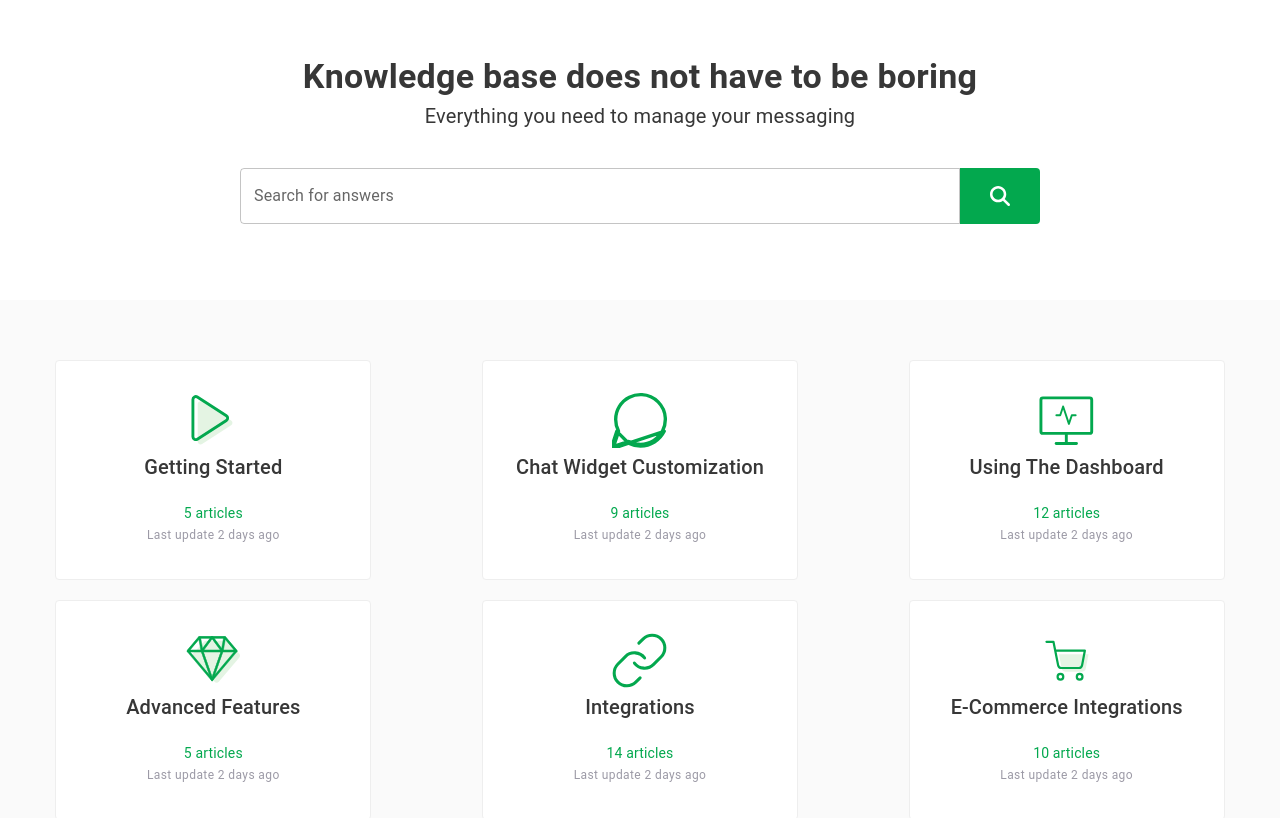
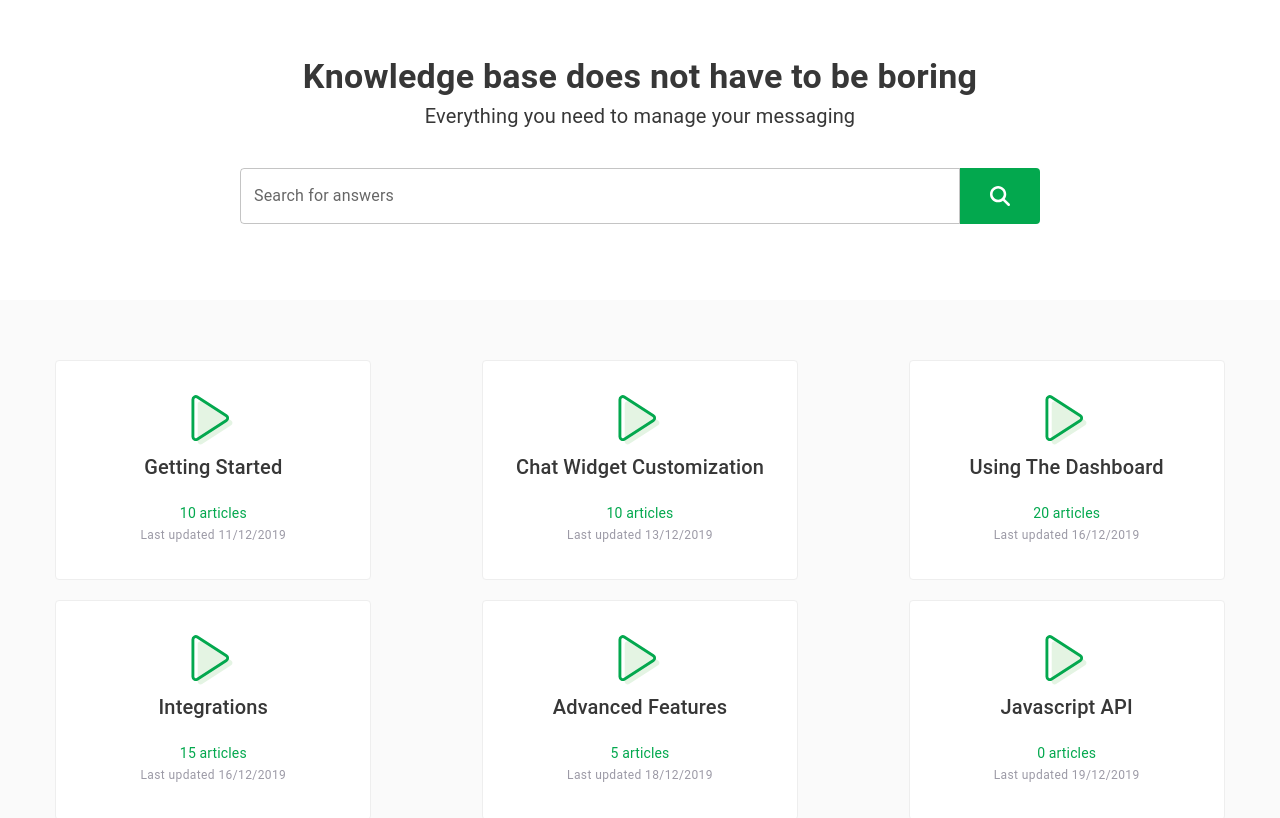
Before and after one commit to DevLukeHere/nextjs-knowledge-base, a Next.js app: page / in a window 1280 px wide. Shown: the top 818 px of the page. Built offline with nearby package versions, Linux system fonts and the light colour scheme.

Commit message:
feat: call categories api

```diff
--- /dev/null
+++ b/app/api/articles/route.ts
@@ -0,0 +1,6 @@
+import { NextResponse } from "next/server";
+import localData from "../../../json/data.json";
+
+export async function GET(request: Request) {
+  return NextResponse.json(localData);
+}
--- a/app/components/CategoryCard.tsx
+++ b/app/components/CategoryCard.tsx
@@ -1,13 +1,13 @@
 "use client";
 
 import { useAppDispatch, useAppSelector } from "../redux/hooks";
+import useCategories from "../hooks/useCategories";
+import dayjs from "dayjs";
 import styled from "@mui/material/styles/styled";
-import useTheme from "@mui/material/styles/useTheme";
 import Container from "@mui/material/Container";
 import Colors from "../colors/colors";
 import Box from "@mui/material/Box";
 import Typography from "@mui/material/Typography";
-import useMediaQuery from "@mui/material/useMediaQuery";
 import Image from "next/image";
 import PlayIcon from "../../public/images/play.svg";
 import DiamondIcon from "../../public/images/diamond.svg";
@@ -24,7 +24,7 @@ const BoxStyled = styled(Container)({
   width: "19.75rem",
   height: "13.75rem",
   cursor: "pointer",
-  border: `1px solid ${Colors.tertiaryGrey}`
+  border: `1px solid ${Colors.tertiaryGrey}`,
 });
 
 const CategoryCardSection = styled(Box)((props) => ({
@@ -48,13 +48,14 @@ const CategoryCardSection = styled(Box)((props) => ({
 
 export default function CategoryCard() {
   // const dispatch = useAppDispatch();
-  const theme = useTheme();
-  const matches = useMediaQuery(theme.breakpoints.down("lg"));
+  const { categories, isLoading, isValidating } = useCategories();
+
+  console.log("categories:", categories);
 
   return (
     <CategoryCardSection>
-      {/* Getting Started Card */}
-      <BoxStyled>
+      {categories?.map((category: any) => (
+        <BoxStyled key={category.id}>
           <Image src={PlayIcon} width={44} height={55} alt="play icon" />
           <Typography
             sx={{
@@ -64,125 +65,16 @@ export default function CategoryCard() {
             }}
             variant="h6"
           >
-          getting started
+            {category.title}
           </Typography>
           <Typography sx={{ color: Colors.primary }} variant="body2">
-          5 articles
+            {category.totalArticle} articles
           </Typography>
           <Typography sx={{ color: Colors.primaryGrey }} variant="caption">
-          Last update 2 days ago
+            Last updated {dayjs(category.updatedOn).format("DD/MM/YYYY")}
           </Typography>
         </BoxStyled>
-
-      {/* Chat Widget Card */}
-      <BoxStyled>
-        <Image src={MessageIcon} width={55} height={55} alt="chat icon" />
-        <Typography
-          sx={{
-            textTransform: "capitalize",
-            color: Colors.black,
-            marginBottom: "1.25rem",
-          }}
-          variant="h6"
-        >
-          chat widget customization
-        </Typography>
-        <Typography sx={{ color: Colors.primary }} variant="body2">
-          9 articles
-        </Typography>
-        <Typography sx={{ color: Colors.primaryGrey }} variant="caption">
-          Last update 2 days ago
-        </Typography>
-      </BoxStyled>
-
-      {/* Using Dashboard Card */}
-      <BoxStyled>
-        <Image src={MonitorIcon} width={55} height={55} alt="monitor icon" />
-        <Typography
-          sx={{
-            textTransform: "capitalize",
-            color: Colors.black,
-            marginBottom: "1.25rem",
-          }}
-          variant="h6"
-        >
-          using the dashboard
-        </Typography>
-        <Typography sx={{ color: Colors.primary }} variant="body2">
-          12 articles
-        </Typography>
-        <Typography sx={{ color: Colors.primaryGrey }} variant="caption">
-          Last update 2 days ago
-        </Typography>
-      </BoxStyled>
-
-      {/* Advanced Features Card */}
-      <BoxStyled>
-        <Image src={DiamondIcon} width={55} height={55} alt="diamond icon" />
-        <Typography
-          sx={{
-            textTransform: "capitalize",
-            color: Colors.black,
-            marginBottom: "1.25rem",
-          }}
-          variant="h6"
-        >
-          advanced features
-        </Typography>
-        <Typography sx={{ color: Colors.primary }} variant="body2">
-          5 articles
-        </Typography>
-        <Typography sx={{ color: Colors.primaryGrey }} variant="caption">
-          Last update 2 days ago
-        </Typography>
-      </BoxStyled>
-
-      {/* Integrations Card */}
-      <BoxStyled>
-        <Image src={LinkIcon} width={55} height={55} alt="link icon" />
-        <Typography
-          sx={{
-            textTransform: "capitalize",
-            color: Colors.black,
-            marginBottom: "1.25rem",
-          }}
-          variant="h6"
-        >
-          integrations
-        </Typography>
-        <Typography sx={{ color: Colors.primary }} variant="body2">
-          14 articles
-        </Typography>
-        <Typography sx={{ color: Colors.primaryGrey }} variant="caption">
-          Last update 2 days ago
-        </Typography>
-      </BoxStyled>
-
-      {/* E-commerce Card */}
-      <BoxStyled>
-        <Image
-          src={ShoppingCartIcon}
-          width={44}
-          height={55}
-          alt="shopping cart icon"
-        />
-        <Typography
-          sx={{
-            textTransform: "capitalize",
-            color: Colors.black,
-            marginBottom: "1.25rem",
-          }}
-          variant="h6"
-        >
-          e-commerce integrations
-        </Typography>
-        <Typography sx={{ color: Colors.primary }} variant="body2">
-          10 articles
-        </Typography>
-        <Typography sx={{ color: Colors.primaryGrey }} variant="caption">
-          Last update 2 days ago
-        </Typography>
-      </BoxStyled>
+      ))}
     </CategoryCardSection>
   );
 }
--- a/app/hooks/useCategories.tsx
+++ b/app/hooks/useCategories.tsx
@@ -1,13 +1,12 @@
 import useSWR from "swr";
 import axios from "axios";
 
-type url = string;
+export default function useCategories() {
+  const fetcher = (url: string) =>
+    axios.get(url).then((response) => response.data.categories);
 
-export default function useCategories() {
-  const fetcher = (url: url) =>
-    axios.get(url).then((response) => response.data);
   const { data, error, isLoading, isValidating } = useSWR(
-    `http://localhost:9000/api/categories`,
+    `http://localhost:3000/api/articles`,
     fetcher,
     {
       revalidateIfStale: false,
```
Lines whose indentation alone changed are shown as unchanged.
